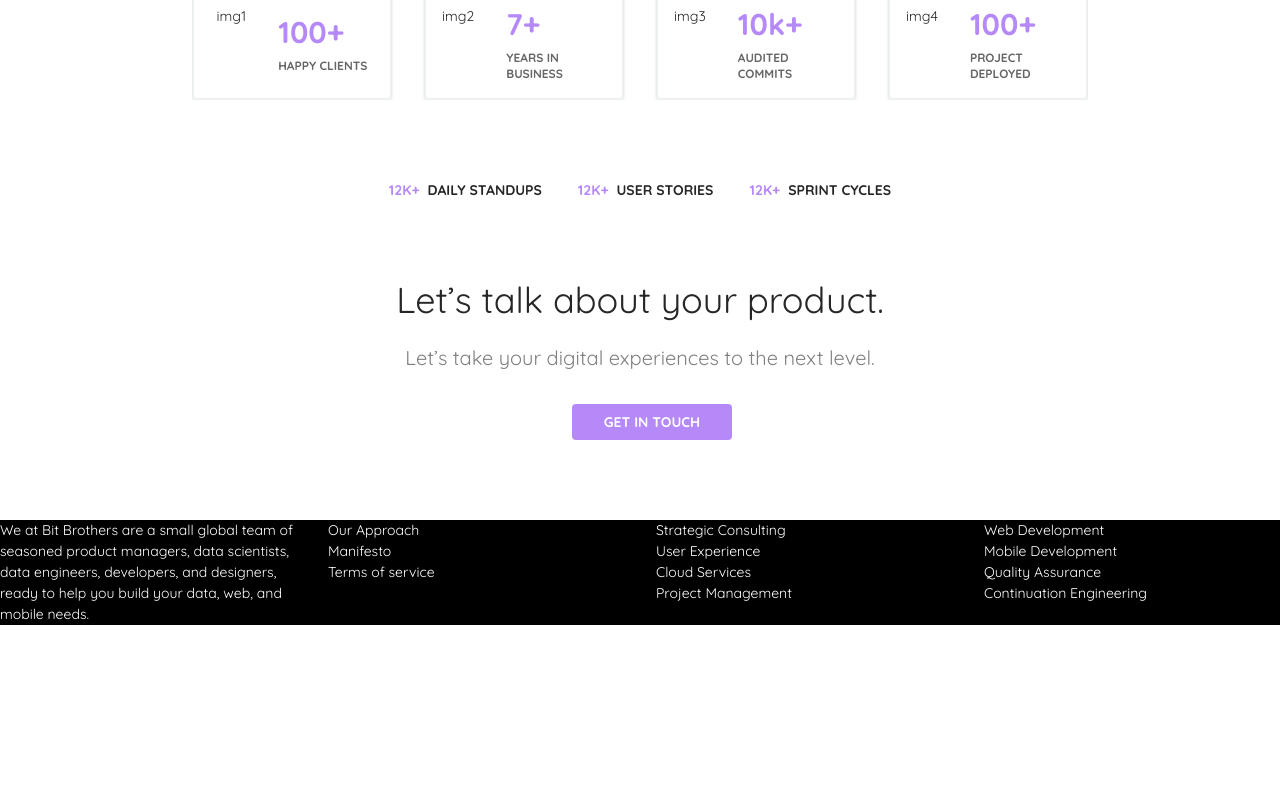
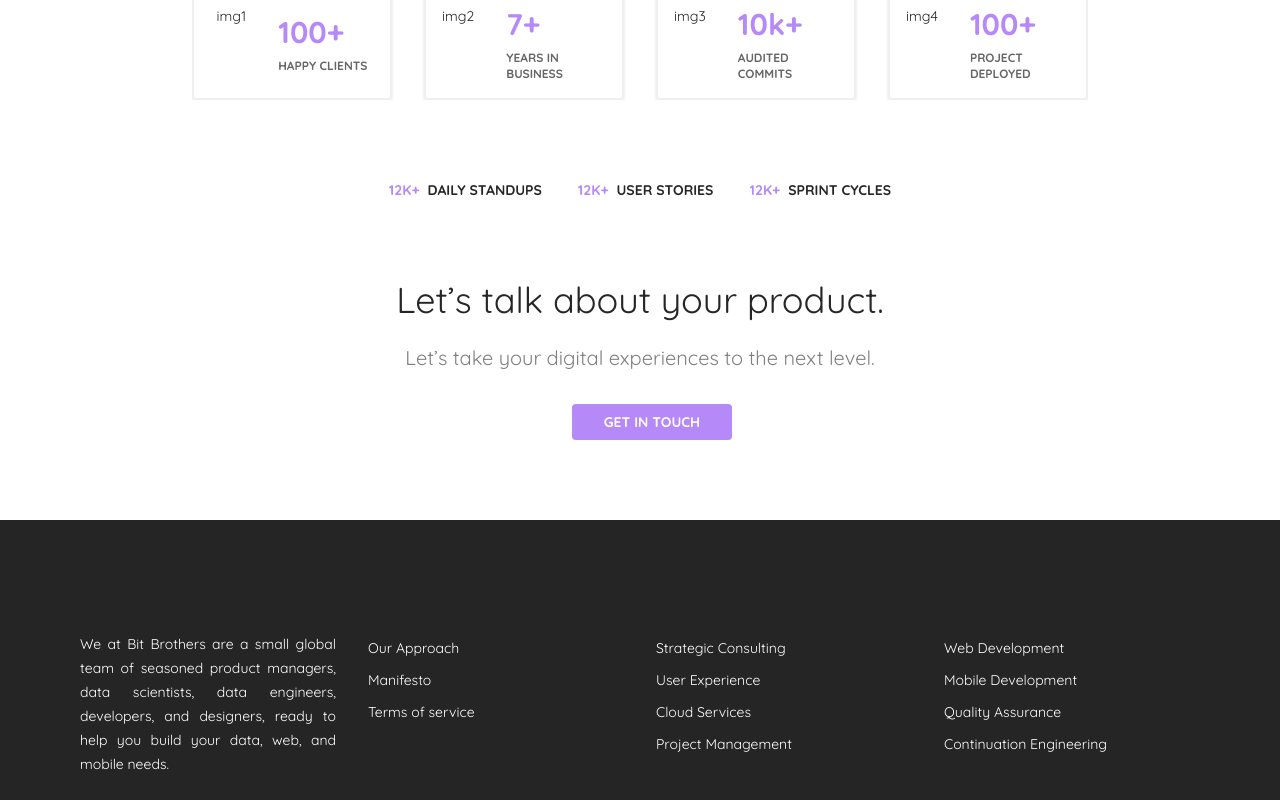
Before and after one commit to AnandPawanipagar/bitbrothers-clone, a Next.js app: page / in a window 1280 px wide. Shown: the part 4354-5154 px from the top of the page. Before the commit the page ends 4979 px from the top, so only its background shows below. Built offline with nearby package versions, Linux system fonts and the light colour scheme.

Commit message:
footer is done

```diff
--- a/src/components/DailyStandUpToSprintCycles.js
+++ b/src/components/DailyStandUpToSprintCycles.js
@@ -11,7 +11,9 @@ const DailyStandUpToSprintCycles = () => {
       {components.map((component) => {
         return (
           <div className="flex space-x-2  ">
-            <div className="font-bold text-sm text-[#b689f8]">{component.value}</div>
+            <div className="font-bold text-sm text-[#b689f8]">
+              {component.value}
+            </div>
             <div className="font-bold text-sm">{component.title}</div>
           </div>
         );
--- a/src/components/Footer.js
+++ b/src/components/Footer.js
@@ -2,69 +2,69 @@ import React from "react";
 
 const Footer = () => {
   return (
-    <div className="grid overflow-hidden grid-cols-4 grid-rows-1 gap-8  bg-[black]">
-      <p className="text-[white]">
+    <div className="  grid overflow-hidden grid-cols-4 grid-rows-1 gap-8  bg-[#252525] pt-28  pl-20 pr-20 pb-6">
+      <p className="text-[#ffffff]  text-justify leading-6 ">
         We at Bit Brothers are a small global team of seasoned product managers,
         data scientists, data engineers, developers, and designers, ready to
         help you build your data, web, and mobile needs.
       </p>
-      <div className="flex flex-col ">
+      <div className="flex flex-col leading-8 ">
         <p>
-          <a href="" className="text-[white]">
+          <a href="" className="text-[#ffffff]">
             Our Approach
           </a>
         </p>
         <p>
-          <a href="" className="text-[white]">
+          <a href="" className="text-[#ffffff]">
             Manifesto
           </a>
         </p>
         <p>
-          <a href="" className="text-[white]">
+          <a href="" className="text-[#ffffff]">
             Terms of service
           </a>
         </p>
       </div>
-      <div className="flex flex-col ">
+      <div className="flex flex-col leading-8 ">
         <p>
-          <a href="" className="text-[white]">
+          <a href="" className="text-[#ffffff]">
             Strategic Consulting
           </a>
         </p>
         <p>
-          <a href="" className="text-[white]">
+          <a href="" className="text-[#ffffff]">
             User Experience
           </a>
         </p>
         <p>
-          <a href="" className="text-[white]">
+          <a href="" className="text-[#ffffff]">
             Cloud Services
           </a>
         </p>
         <p>
-          <a href="" className="text-[white]">
+          <a href="" className="text-[#ffffff]">
             Project Management
           </a>
         </p>
       </div>
-      <div className="flex flex-col ">
+      <div className="flex flex-col leading-8">
         <p>
-          <a href="" className="text-[white]">
+          <a href="" className="text-[#ffffff]">
             Web Development
           </a>
         </p>
         <p>
-          <a href="" className="text-[white]">
+          <a href="" className="text-[#ffffff]">
             Mobile Development
           </a>
         </p>
         <p>
-          <a href="" className="text-[white]">
+          <a href="" className="text-[#ffffff]">
             Quality Assurance
           </a>
         </p>
         <p>
-          <a href="" className="text-[white]">
+          <a href="" className="text-[#ffffff]">
             Continuation Engineering
           </a>
         </p>
```
